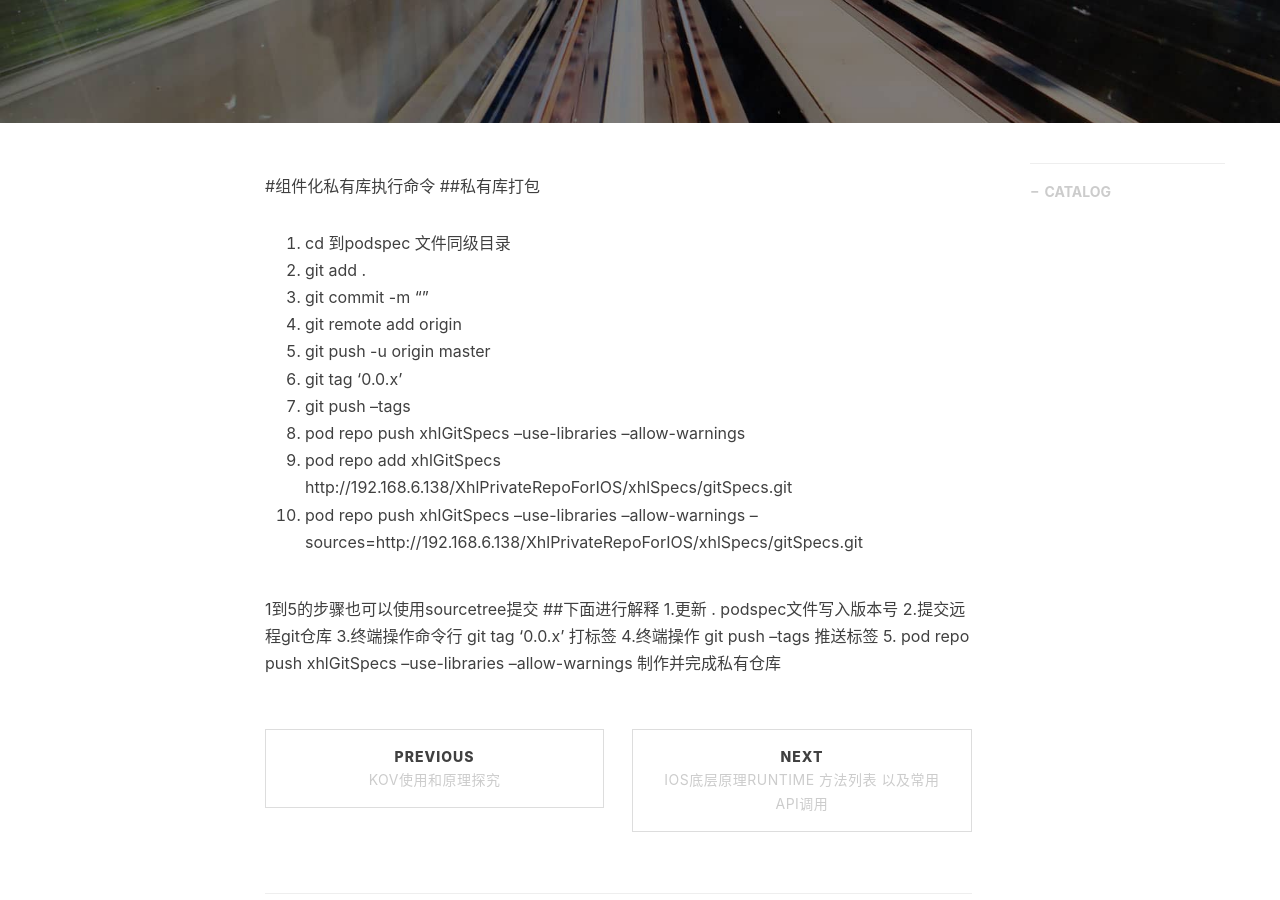
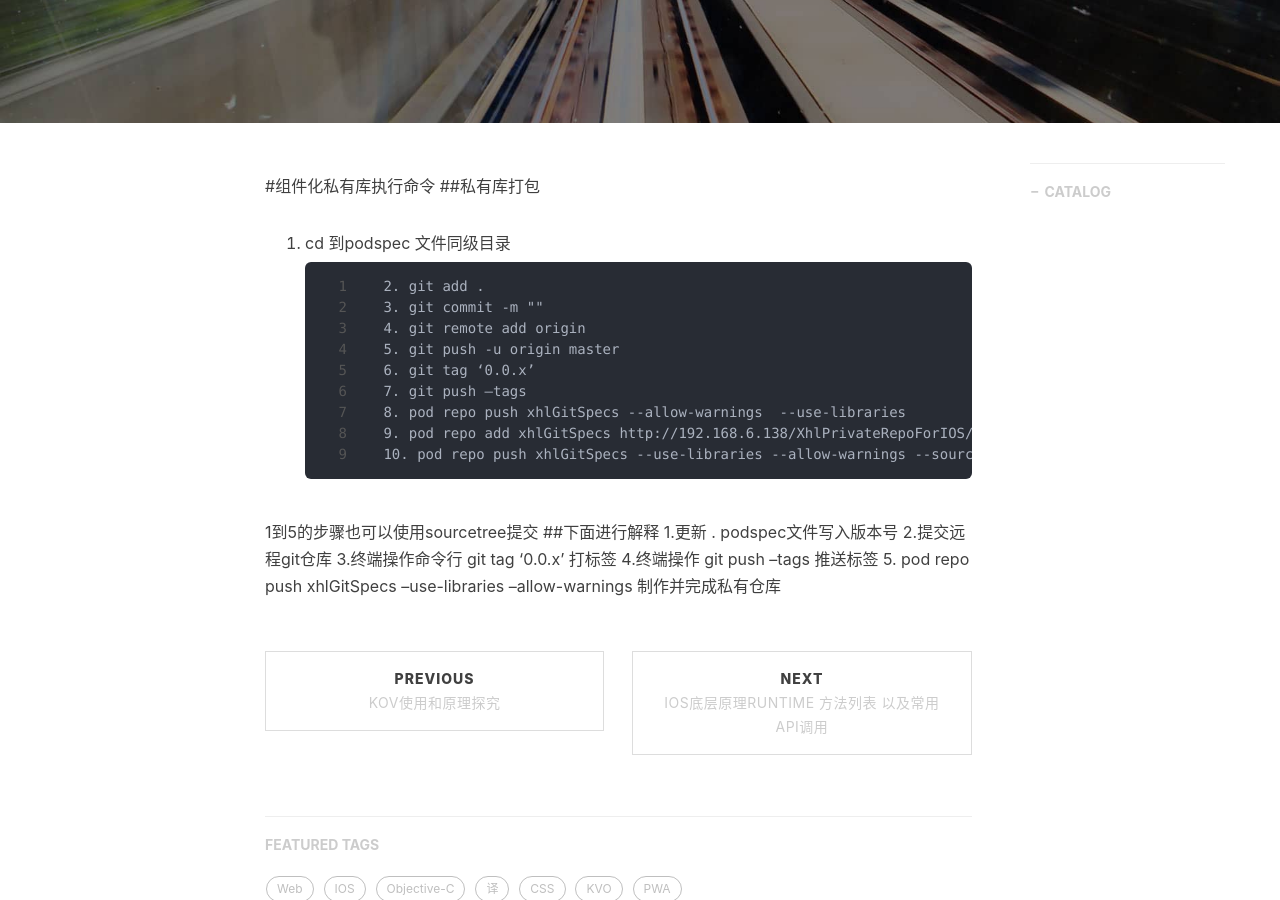
Before and after one commit to gongkuihua/gongkuihua.github.io, a Jekyll site: the page built from _posts/2019-05-22-组件打包.md, in a window 1280 px wide and 900 px high, scrolled down 400 px. Built offline with Jekyll 4.4.1, drawn with Linux system fonts in a browser that asks for light colours; nearby versions of some CDN libraries; comment, search, counter and statistics services are not loaded.

Commit message:
修改文章

```diff
--- a/_posts/2019-05-22-组件打包.md
+++ b/_posts/2019-05-22-组件打包.md
@@ -15,15 +15,16 @@ tags:
 #组件化私有库执行命令
 ##私有库打包
 1. cd 到podspec 文件同级目录
-2. git add .
-3. git commit -m ""
-4. git remote add origin
-5. git push -u origin master
-6. git tag ‘0.0.x’
-7. git push –tags
-8. pod repo push xhlGitSpecs --use-libraries --allow-warnings
-9. pod repo add xhlGitSpecs http://192.168.6.138/XhlPrivateRepoForIOS/xhlSpecs/gitSpecs.git
-10. pod repo push xhlGitSpecs --use-libraries --allow-warnings --sources=http://192.168.6.138/XhlPrivateRepoForIOS/xhlSpecs/gitSpecs.git
+
+        2. git add .
+        3. git commit -m ""
+        4. git remote add origin
+        5. git push -u origin master
+        6. git tag ‘0.0.x’
+        7. git push –tags
+        8. pod repo push xhlGitSpecs --allow-warnings  --use-libraries
+        9. pod repo add xhlGitSpecs http://192.168.6.138/XhlPrivateRepoForIOS/xhlSpecs/gitSpecs.git
+        10. pod repo push xhlGitSpecs --use-libraries --allow-warnings --sources=http://192.168.6.138/XhlPrivateRepoForIOS/xhlSpecs/gitSpecs.git
 
 1到5的步骤也可以使用sourcetree提交
 ##下面进行解释
```
